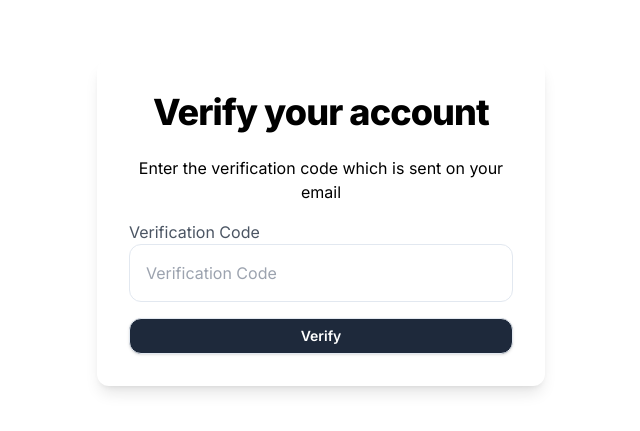
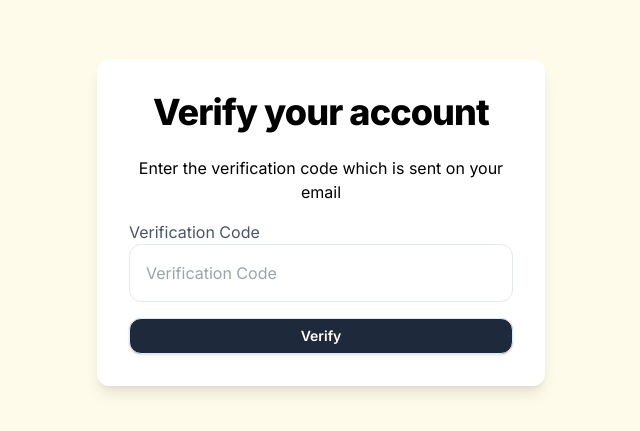
Before and after one commit to husnainalyy/TimeTreasure, a Next.js app: page /verifyCode/1 in a window 1280 px wide. Shown: the part 177-608 px from the top of the page, without its empty margins (319-959 px from the left). Built offline with nearby package versions, Linux system fonts and the light colour scheme.

Commit message:
Update page.tsx

```diff
--- a/src/app/(auth)/verifyCode/[email]/page.tsx
+++ b/src/app/(auth)/verifyCode/[email]/page.tsx
@@ -66,7 +66,7 @@
     };
 
     return (
-        <div className="flex justify-center items-center min-h-screen text-black">
+        <div className="flex justify-center items-center min-h-screen text-black bg-amber-50">
             <div className="w-full max-w-md p-8 bg-white rounded-xl shadow-lg">
                 <div className="text-center">
                     <h1 className="text-3xl font-extrabold tracking-tight lg:text-4xl mb-6">
```
